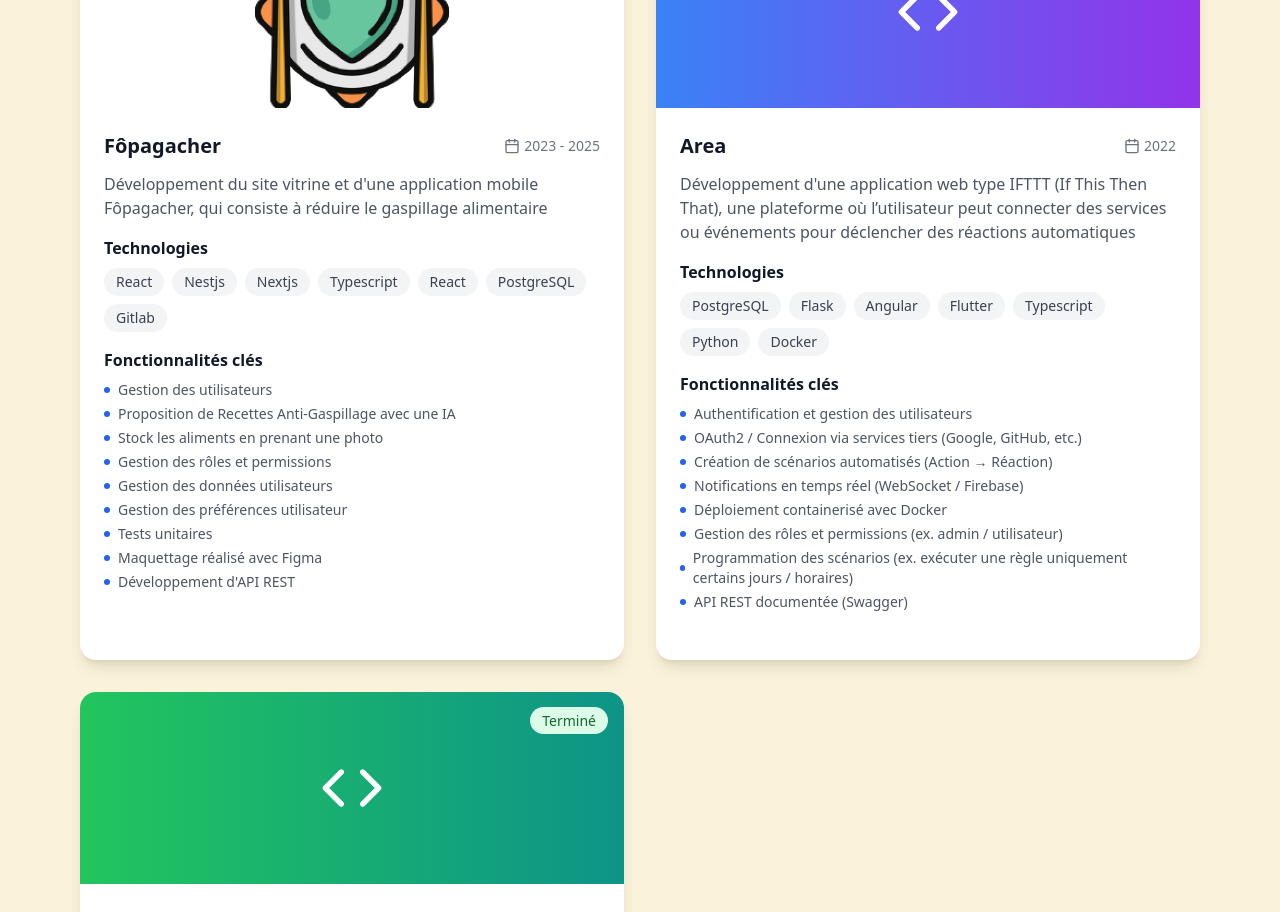
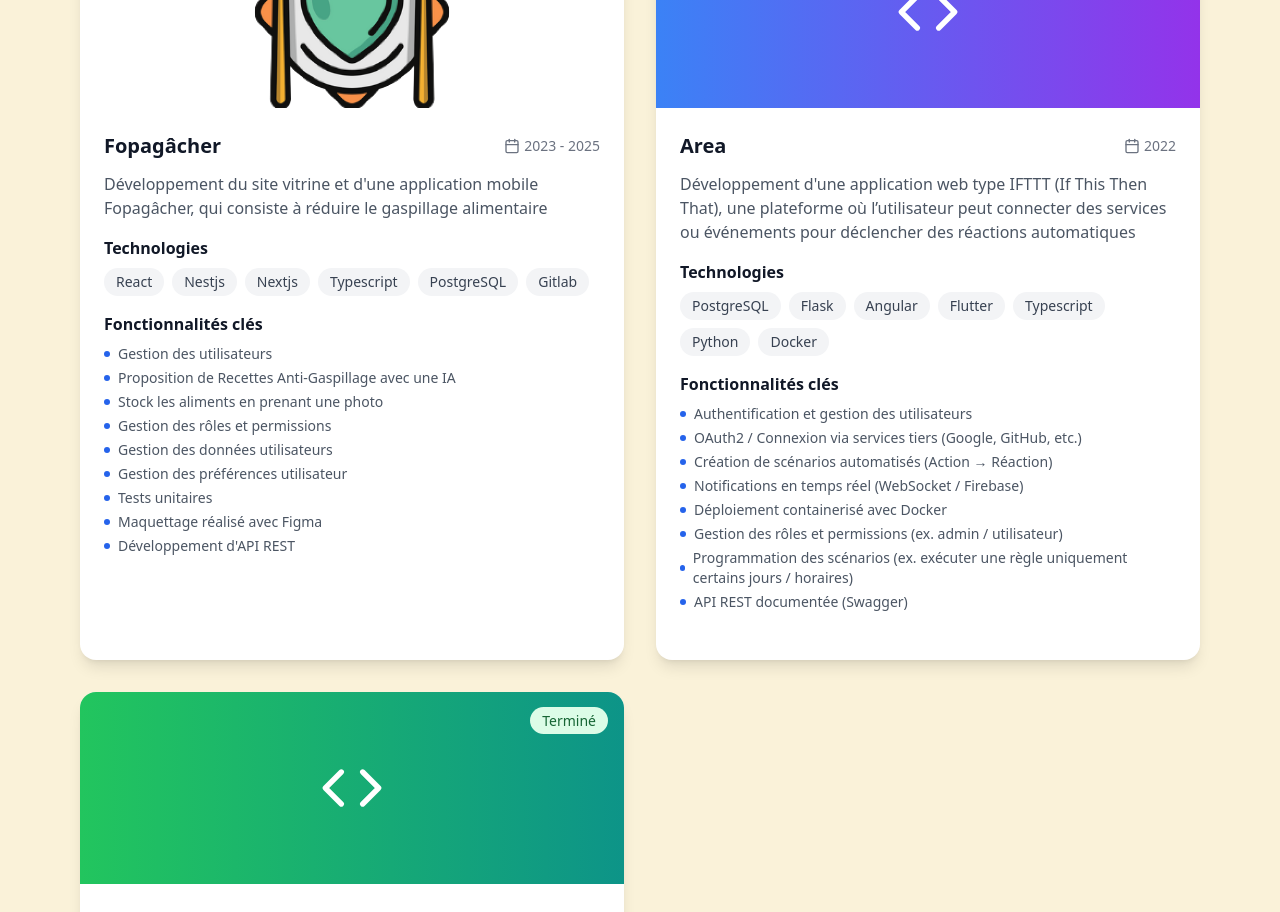
Before and after one commit to stevenzab/portfolio, a Next.js app: page /projects in a window 1280 px wide. Shown: the part 1700-2612 px from the top of the page. Built offline with nearby package versions, Linux system fonts and the light colour scheme.

Commit message:
[FIX] correct project title spelling and improve feature list rendering

```diff
--- a/pages/projects.tsx
+++ b/pages/projects.tsx
@@ -78,11 +78,11 @@
     },
     {
       id: 5,
-      title: "Fôpagacher",
-      description: "Développement du site vitrine et d'une application mobile Fôpagacher, qui consiste à réduire le gaspillage alimentaire",
+      title: "Fopagâcher",
+      description: "Développement du site vitrine et d'une application mobile Fopagâcher, qui consiste à réduire le gaspillage alimentaire",
       image: fopagacherImage,
       imageType: "import",
-      technologies: ["React", "Nestjs", "Nextjs", "Typescript", "React", "PostgreSQL", "Gitlab"],
+      technologies: ["React", "Nestjs", "Nextjs", "Typescript", "PostgreSQL", "Gitlab"],
       features: [
         "Gestion des utilisateurs",
         "Proposition de Recettes Anti-Gaspillage avec une IA",
@@ -255,6 +255,7 @@
                 {/* Fonctionnalités */}
                 <div className="mb-6">
                   <h4 className="font-semibold text-gray-900 mb-2">Fonctionnalités clés</h4>
+                  {project.features.length > 0 && (
                   <ul className="text-gray-600 text-sm space-y-1">
                       {project.features.map((feature, index) => (
                         <li key={index} className="flex items-center">
@@ -263,6 +264,7 @@
                         </li>
                       ))}
                   </ul>
+                  )}
                 </div>
 
                 {/* Actions */}
```
Lines whose indentation alone changed are shown as unchanged.
